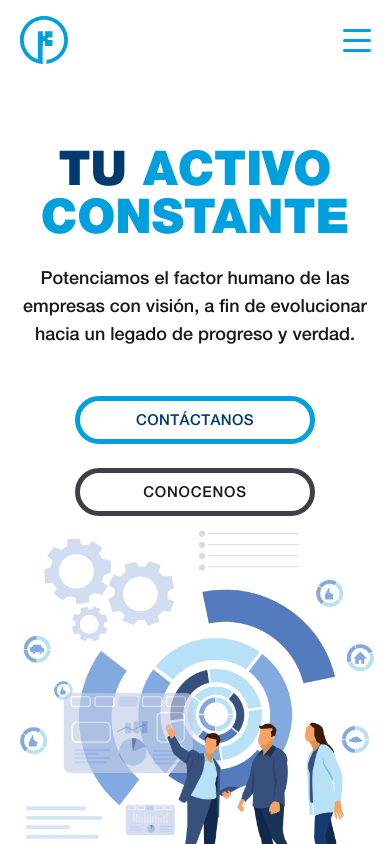
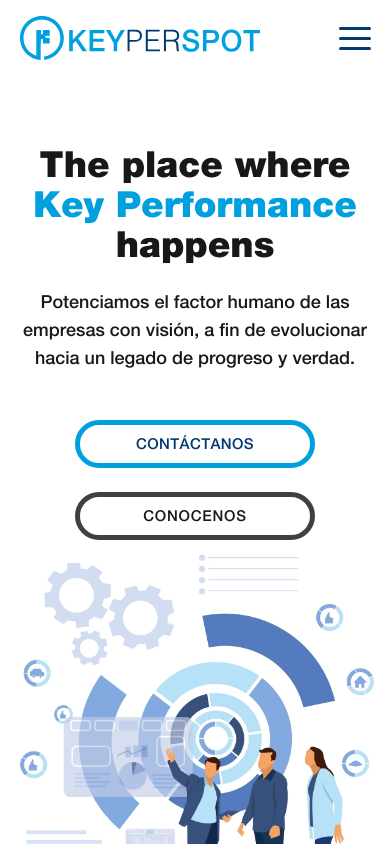
Before and after one commit to saufth/keyperspot, a Next.js app: page / in a window 390 px wide. Shown: the top 844 px of the page. Built offline with nearby package versions, Linux system fonts and the light colour scheme.

Commit message:
Hero heading & Navbar logo ajutment

```diff
--- a/src/components/navigation/Navbar.tsx
+++ b/src/components/navigation/Navbar.tsx
@@ -53,7 +53,6 @@ const Navbar = () => {
     <>
       <header className={navbarStyle}>
         <div className={styles.content}>
-          <div>
           <NextLink href='/' onClick={closeToggle}>
             <Image
               src='/images/logo-vertical.svg'
@@ -63,26 +62,17 @@ const Navbar = () => {
               priority
               className={styles.logo}
             />
-              <Image
-                src='/images/logomark.svg'
-                alt='Keyperspot logotype'
-                width={64}
-                height={64}
-                priority
-                className={styles.logomark}
-              />
           </NextLink>
-          </div>
 
           {navOptions.map((option, key) => {
             return (
-              <NextLink className={styles.optionMedium} href={option.href} key={key}>
+              <NextLink className={styles.link} href={option.href} key={key}>
                 {option.children}
               </NextLink>
             )
           })}
 
-          <div className={styles.optionMedium}>
+          <div className={styles.action}>
             <CallToAction />
           </div>
 
--- a/src/pages/index.tsx
+++ b/src/pages/index.tsx
@@ -50,8 +50,8 @@ const HomePage = () => {
         <section className={styles.hero}>
           <div className={styles.heroContent}>
             <header className={styles.heroHeader}>
-              <h1>
-                TU <span className={styles.textHighlighted}>ACTIVO CONSTANTE</span>
+              <h1 className={styles.heroHeading}>
+                The place where <span>Key Performance</span> happens
               </h1>
               <p className={styles.heroDescription}>
                 Potenciamos el factor humano de las empresas con visión,
--- a/src/styles/globals.css
+++ b/src/styles/globals.css
@@ -55,7 +55,7 @@
     @apply
       /* Typography */
       font-neue-black
-      text-5xl md:text-6xl lg:text-7xl;
+      text-4xl md:text-5xl lg:text-6xl;
   }
 
   h2 {
--- a/src/styles/input/MenuButton.module.css
+++ b/src/styles/input/MenuButton.module.css
@@ -1,10 +1,10 @@
 .button {
   @apply
     /* Spacing */
-    w-7 md:w-8
-    h-[30px] md:h-8
+    w-8
+    h-[30px]
     [&>span]:w-full
-    [&>span]:h-0.75 [&>span]:md:h-1
+    [&>span]:h-0.75
     /* Layout */
     lg:hidden
     /* Flexbox & Grid */
@@ -13,7 +13,7 @@
     justify-around
     items-end
     /* Background */
-    [&>span]:bg-secondary
+    [&>span]:bg-primary
     /* Border */
     [&>span]:rounded;
 }
--- a/src/styles/navigation/Navbar.module.css
+++ b/src/styles/navigation/Navbar.module.css
@@ -46,7 +46,7 @@
     transition-colors;
 }
 
-.optionMedium {
+.action {
   @apply
     /* Layout */
     hidden lg:block;
@@ -61,15 +61,8 @@
 .logo {
   @apply
     /* Sizing */
-    w-auto h-12
-    hidden md:block;
-}
-
-.logomark {
-  @apply
-    /* Sizing */
-    w-auto h-12
-    md:hidden;
+    w-auto
+    h-11 md:h-12;
 }
 
 .close {
--- a/src/styles/pages/HomePage.module.css
+++ b/src/styles/pages/HomePage.module.css
@@ -32,15 +32,13 @@
   @apply
     /* Spacing */
     space-y-6
-    /* Typography */
-    text-center md:text-left
-    text-primary;
+    text-center md:text-left;
 }
 
-.textHighlighted {
+.heroHeading {
   @apply
     /* Typography */
-    text-secondary;
+    [&>span]:text-secondary;
 }
 
 .heroDescription {
```
Lines whose indentation alone changed are shown as unchanged.
